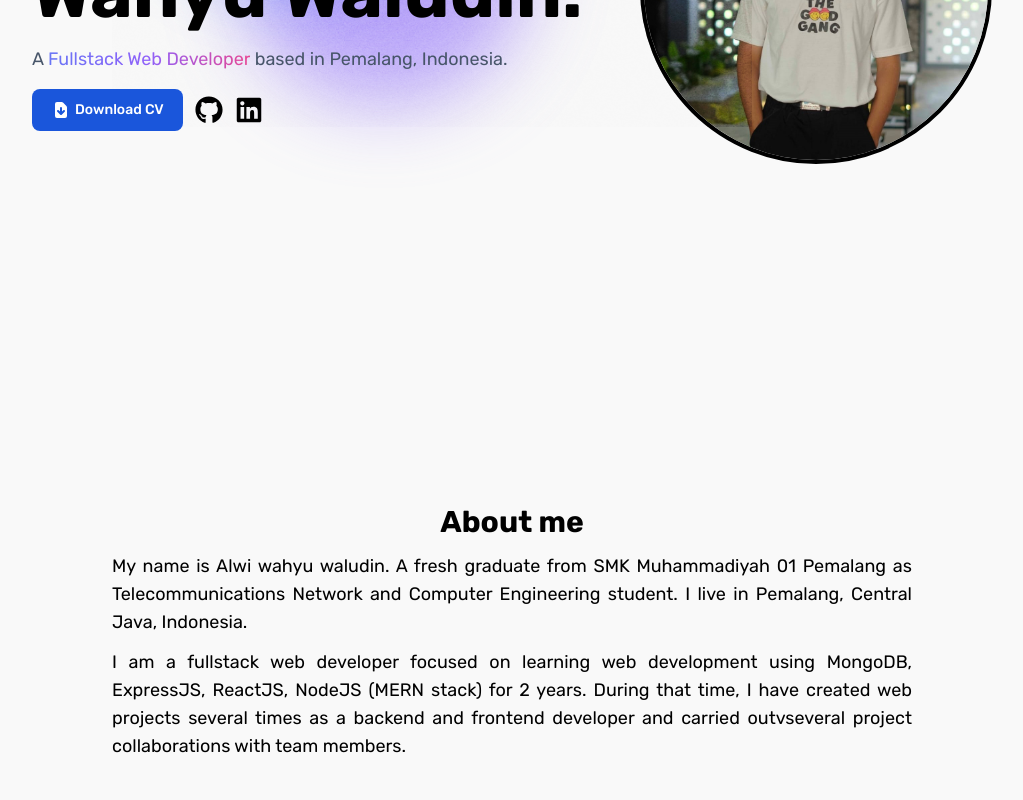
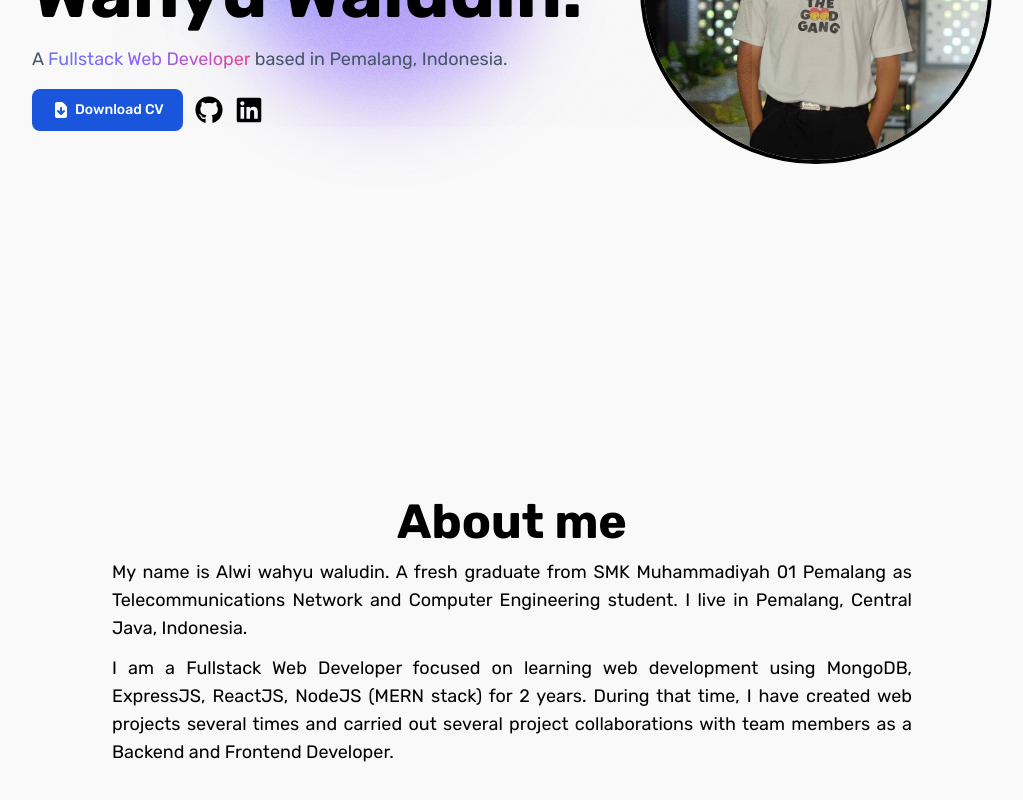
Before and after one commit to Alwisteins/web-portofolio, a Next.js app: page / in a window 1280 px wide. Shown: the part 456-1256 px from the top of the page, without its empty margins (128-1151 px from the left). Built offline with nearby package versions, Linux system fonts and the light colour scheme.

Commit message:
fix about section

```diff
--- a/src/section/about/About.tsx
+++ b/src/section/about/About.tsx
@@ -1,18 +1,18 @@
 export default function About() {
   return (
     <div className="px-10 py-10 sm:px-60 sm:h-[70vh] flex flex-col items-center justify-center">
-      <h1 className="font-bold text-center sm:text-3xl text-2xl">About me</h1>
-      <p className="text-xs text-justify sm:text-lg pt-3">
+      <h1 className="font-bold text-center sm:text-5xl text-3xl">About me</h1>
+      <p className="text-justify sm:text-lg pt-3">
         My name is Alwi wahyu waludin. A fresh graduate from SMK Muhammadiyah 01
         Pemalang as Telecommunications Network and Computer Engineering student.
         I live in Pemalang, Central Java, Indonesia.
       </p>
-      <p className="text-xs text-justify sm:text-lg pt-3">
-        I am a fullstack web developer focused on learning web development using
+      <p className="text-justify sm:text-lg pt-3">
+        I am a Fullstack Web Developer focused on learning web development using
         MongoDB, ExpressJS, ReactJS, NodeJS (MERN stack) for 2 years. During
-        that time, I have created web projects several times as a backend and
-        frontend developer and carried outvseveral project collaborations with
-        team members.
+        that time, I have created web projects several times and carried out
+        several project collaborations with team members as a Backend and
+        Frontend Developer.
       </p>
     </div>
   );
```
